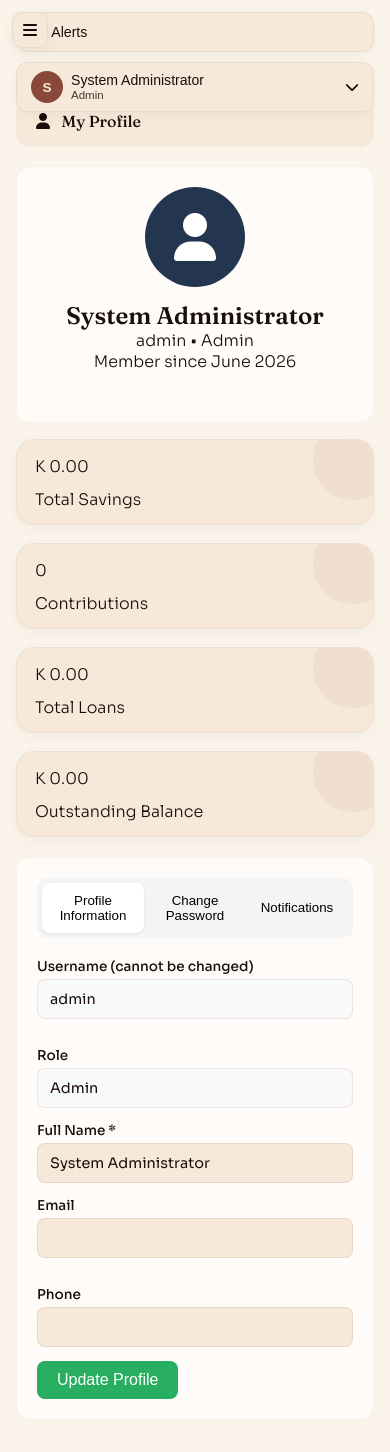
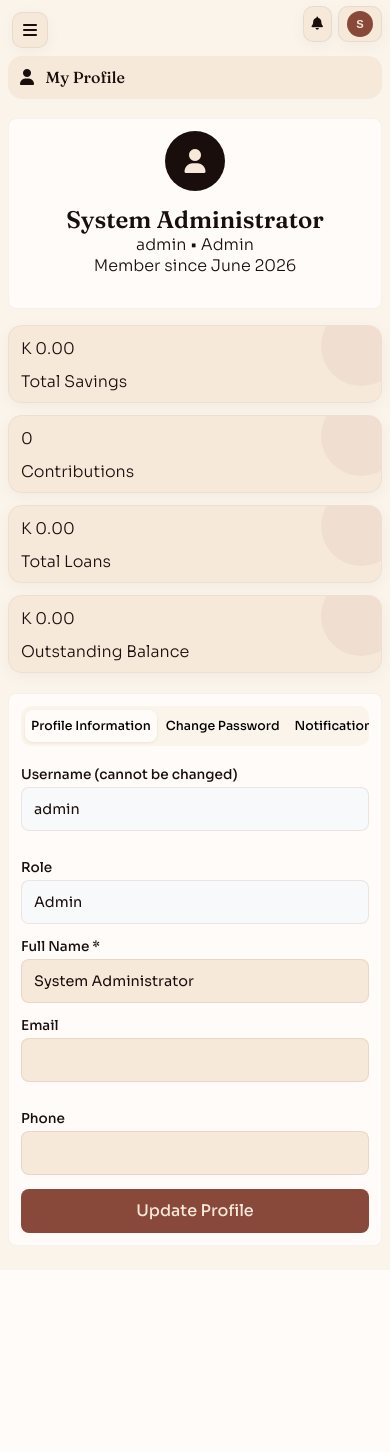
Before and after one commit to Konayuma/rsgms, a PHP site: page /profile.php in a window 390 px wide. After the commit the page ends 1270 px from the top, so only its background shows below. Run offline with PHP 8.4, Linux system fonts and the light colour scheme; a user stored in the database is signed in; data comes from the database, SQL or seed files in the repository; data that the repository does not hold is empty; some libraries are stand-ins or nearby versions.

Commit message:
Enhance CSS styles for responsive design and improve button aesthetics across profile, meetings, and shared navbar components

```diff
--- a/assets/css/design-system.css
+++ b/assets/css/design-system.css
@@ -287,6 +287,7 @@ input,select,textarea{
   width:100%;padding:10px 12px;font-family:'Sora',sans-serif;font-size:0.9rem;
   border:1px solid oklch(from var(--clay) l c h / .12);
   border-radius:var(--radius-sm);background:var(--cream);color:var(--ink);
+  min-height:44px;
   transition:border-color .2s,box-shadow .2s;
 }
 input:focus,select:focus,textarea:focus{
@@ -306,6 +307,7 @@ input:focus,select:focus,textarea:focus{
   padding:0.65rem 1.4rem;border-radius:var(--radius-sm);
   font-family:'Sora',sans-serif;font-size:0.88rem;font-weight:500;
   text-decoration:none;border:none;cursor:pointer;
+  min-height:44px;
   transition:background .25s,transform .2s,box-shadow .25s;
 }
 .btn-primary{background:var(--clay);color:var(--cream)}
@@ -325,6 +327,7 @@ input:focus,select:focus,textarea:focus{
   transition:background .2s;
 }
 .btn-add:hover{background:oklch(from var(--clay) l c h / .14)}
+.btn-submit{background:var(--clay);color:var(--cream);width:100%;justify-content:center;padding:0.75rem 1.4rem}
 
 /* pagination / secondary btn uses btn class */
 .btn-view{background:oklch(from var(--clay) l c h / .08);color:var(--clay)}
@@ -442,8 +445,40 @@ input:focus,select:focus,textarea:focus{
 @media(max-width:768px){
   .sidebar{left:calc(-1 * var(--sidebar-width))}
   .sidebar.open{left:0}
-  .main-content{margin-left:0}
+  .main-content{margin-left:0;padding:0.75rem}
   .form-row{grid-template-columns:1fr}
   .stats-grid{grid-template-columns:1fr}
   .mode-grid{grid-template-columns:1fr}
+  .section{padding:14px}
+  .section-title{font-size:1rem}
+  .stat-card{padding:14px 14px 12px}
+  .stat-number{font-size:clamp(1.2rem,5vw,1.5rem)}
+  .modal-content{padding:18px;width:95%;max-width:none}
+  .form-container{padding:20px;max-width:none}
+  th,td{padding:8px 8px;font-size:0.78rem}
+  .invitation-card{flex-direction:column;align-items:stretch;gap:8px;padding:14px}
+  table{font-size:0.82rem}
 }
+@media(max-width:480px){
+  .main-content{padding:0.5rem}
+  :root{--grid-gap:12px;--section-padding:14px;--card-padding:12px}
+  .section{padding:12px;border-radius:var(--radius-sm)}
+  .section-title{font-size:0.92rem;margin-bottom:12px;padding-bottom:8px}
+  .stat-card{padding:12px 12px 10px;border-radius:var(--radius-md)}
+  .stat-number{font-size:clamp(1.1rem,5.5vw,1.3rem)}
+  .stat-kicker{font-size:0.62rem}
+  .stat-info h3{font-size:0.85rem}
+  .stat-icon{width:36px;height:36px;border-radius:12px;font-size:1rem}
+  th,td{padding:6px 6px;font-size:0.72rem;word-break:break-word}
+  .badge{padding:2px 8px;font-size:0.68rem}
+  .btn{padding:0.5rem 1rem;font-size:0.82rem}
+  .modal-content{padding:14px;border-radius:var(--radius-sm)}
+  .modal-header h3{font-size:1rem}
+  .form-container{padding:16px}
+  .top-bar{padding:0.75rem;flex-direction:column;align-items:flex-start;gap:8px}
+  .top-bar p{font-size:0.82rem}
+  .user-info{width:100%;justify-content:flex-start;font-size:0.85rem}
+  .invitation-card{padding:12px;border-radius:var(--radius-sm)}
+  .invite-code{font-size:1.1rem;letter-spacing:2px}
+  .copy-btn{white-space:nowrap}
+}
--- a/config/shared_navbar.php
+++ b/config/shared_navbar.php
@@ -118,11 +118,25 @@ $sharedNavbarPreview = static function (string $text, int $limit = 82): string {
     }
     @media(max-width:768px){
         .sidebar-toggle{display:flex}
-        .shared-navbar{left:0;padding:12px 16px 0}
-        .shared-navbar-shell{flex-wrap:wrap;justify-content:stretch}
-        .shared-navbar-wrap,.shared-navbar-button{width:100%}
-        .shared-navbar-menu{width:min(92vw,340px)}
-        .shared-navbar-spacer{height:80px}
+        .shared-navbar{left:0;padding:8px 10px 0}
+        .shared-navbar-shell{flex-wrap:nowrap;justify-content:flex-end;gap:6px}
+        .shared-navbar-wrap{flex:0 1 auto;min-width:0}
+        .shared-navbar-button{width:auto;min-height:40px;padding:6px 10px;font-size:0.82rem;white-space:nowrap}
+        .shared-navbar-button .shared-navbar-copy{display:none}
+        .shared-navbar-button .shared-navbar-subtext{display:none}
+        .shared-navbar-button .fa-chevron-down{display:none}
+        .shared-navbar-bell span{display:none}
+        .shared-navbar-avatar{width:28px;height:28px;font-size:0.75rem;flex:0 0 auto}
+        .shared-navbar-menu{width:min(92vw,340px);right:-10px}
+        .shared-navbar-spacer{height:56px}
+    }
+    @media(max-width:480px){
+        .shared-navbar{padding:6px 8px 0}
+        .shared-navbar-button{padding:4px 8px;min-height:36px;gap:4px;border-radius:10px}
+        .shared-navbar-avatar{width:26px;height:26px;font-size:0.7rem}
+        .shared-navbar-badge{min-width:16px;height:16px;font-size:0.62rem;padding:0 4px}
+        .shared-navbar-spacer{height:48px}
+        .shared-navbar-menu{width:96vw;right:-8px;top:calc(100%+4px)}
     }
 </style>
 <button class="sidebar-toggle" id="sidebarToggle" aria-label="Toggle sidebar"><i class="fa-solid fa-bars"></i></button>
--- a/profile.php
+++ b/profile.php
@@ -125,38 +125,45 @@ $prefs = $stmt->fetch();
         }
 
         .profile-avatar {
-            width: 100px;
-            height: 100px;
-            background: #24364f;
+            width: clamp(60px,15vw,100px);
+            height: clamp(60px,15vw,100px);
+            background: var(--ink);
             border-radius: 50%;
             display: flex;
             align-items: center;
             justify-content: center;
-            font-size: 3rem;
-            color: white;
+            font-size: clamp(1.5rem,6vw,3rem);
+            color: var(--cream);
             margin: 0 auto 15px;
         }
 
         .btn-submit {
-            background: #27ae60;
-            color: white;
+            background: var(--clay);
+            color: var(--cream);
             padding: 10px 20px;
             border: none;
-            border-radius: 8px;
+            border-radius: var(--radius-sm);
             cursor: pointer;
             font-size: 1rem;
+            font-family:'Sora',sans-serif;
+            font-weight:500;
+            width:100%;
+            min-height:44px;
         }
 
         .btn-submit:hover {
-            background: #219a52;
+            background: var(--clay-dark);
         }
 
         .tab-buttons {
             display: flex;
             margin-bottom: 20px;
-            background: #f3f4f6;
+            background: var(--cream-light);
             border-radius: 10px;
             padding: 5px;
+            overflow-x:auto;
+            gap:4px;
+            -webkit-overflow-scrolling:touch;
         }
 
         .tab-btn {
@@ -167,10 +174,13 @@ $prefs = $stmt->fetch();
             border-radius: 8px;
             cursor: pointer;
             transition: all 0.3s;
+            white-space:nowrap;
+            font-family:'Sora',sans-serif;
+            font-weight:500;
         }
 
         .tab-btn.active {
-            background: white;
+            background: var(--white-soft);
             box-shadow: 0 1px 3px rgba(15,23,42,0.08);
         }
 
@@ -180,6 +190,12 @@ $prefs = $stmt->fetch();
 
         .tab-content.active {
             display: block;
+        }
+
+        @media(max-width:480px){
+            .tab-buttons{flex-wrap:nowrap;padding:4px;gap:3px}
+            .tab-btn{font-size:0.78rem;padding:8px 6px;flex:0 1 auto}
+            .profile-header{margin-bottom:20px}
         }
     </style>
 </head>
```
Also changed, not shown: meetings.php (+19 -9 lines).
